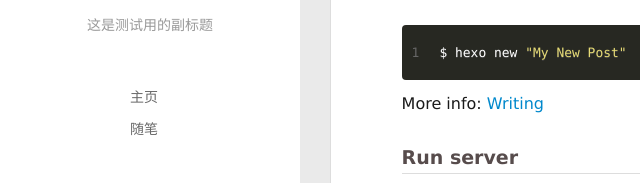
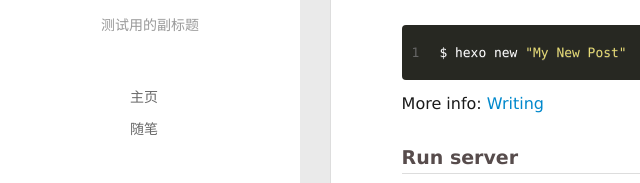
Before and after one commit to 0xaaaa/0xaa.github.com, a plain HTML site: page 2017/10/31/hello-world/index.html in a window 1280 px wide. Shown: the part 327-510 px from the top of the page, 0-640 px from the left. Drawn offline with Linux system fonts and the light colour scheme; no server answers.

Commit message:
Site updated: 2017-10-31 11:06:00

```diff
--- a/2017/10/31/hello-world/index.html
+++ b/2017/10/31/hello-world/index.html
@@ -53,7 +53,7 @@
 		  <h1 class="header-author"><a href="">170</a></h1>
 		</hgroup>
 
-		<p class="header-subtitle">这是测试用的副标题</p>
+		<p class="header-subtitle">测试用的副标题</p>
 
 
 		<nav class="header-menu">
@@ -113,7 +113,7 @@
 			  <h1 class="header-author js-header-author">170</h1>
 			</hgroup>
 
-			<p class="header-subtitle"><i class="icon icon-quo-left"></i>这是测试用的副标题<i class="icon icon-quo-right"></i></p>
+			<p class="header-subtitle"><i class="icon icon-quo-left"></i>测试用的副标题<i class="icon icon-quo-right"></i></p>
 
 
 
```
Also changed, not shown: 2017/10/31/我再测试一篇文章/index.html (+2 -2 lines), 2017/10/31/这是我的第一篇测试/index.html (+2 -2 lines), archives/2017/10/index.html (+2 -2 lines), archives/2017/index.html (+2 -2 lines), archives/index.html (+2 -2 lines), index.html (+2 -2 lines).
